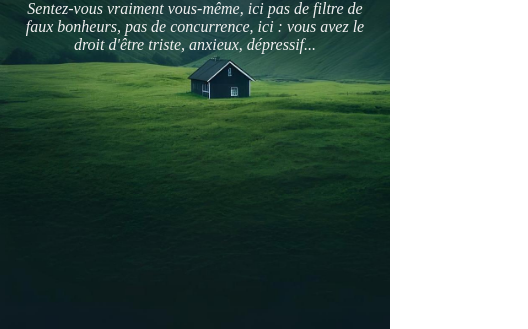
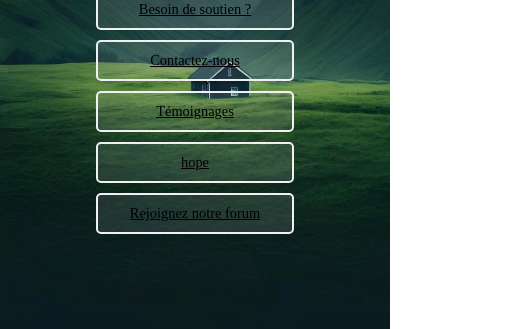
Before and after one commit to GIBRILmadak/BLACK-HEART, a website: page index.html in a window 390 px wide. Shown: the part 515-844 px from the top of the page, 528 px wide, since content can reach past the window. Drawn offline with Linux system fonts and the light colour scheme; a web font is replaced by a local one.

Commit message:
Update index.html

```diff
--- a/index.html
+++ b/index.html
@@ -62,17 +62,16 @@
     }
 
     .links {
-      position: absolute;
-      top: 20px;
-      left: 50%;
-      transform: translateX(-50%);
+      position: static; /* Supprime la position absolue */
       display: flex;
-      gap: 20px;
+      flex-wrap: wrap; /* Permet aux liens de passer à la ligne */
+      justify-content: center; /* Centre les liens horizontalement */
+      gap: 10px; /* Ajoute un espacement entre les liens */
+      margin-top: 20px; /* Ajoute un espacement au-dessus des liens */
     }
 
     .links a {
-      color: #f0f0f0;
-      text-decoration: none;
+      color: black; /* Texte des boutons en noir */
       font-size: 1.2rem;
       padding: 10px 20px;
       border: 2px solid #f0f0f0;
@@ -115,15 +114,57 @@
         font-size: 1rem;
         margin-top: 10px;
       }
+      .links {
+        flex-direction: column; /* Affiche les liens en colonne */
+        align-items: center; /* Centre les liens dans la colonne */
+      }
       .links a {
-        font-size: 0.9rem;
-        padding: 10px;
-        border-radius: 8px; /* Arrondi plus prononcé */
+        width: 100%; /* Les liens prennent toute la largeur */
+        text-align: center; /* Centre le texte des liens */
+        font-size: 0.8rem; /* Réduction de la taille du texte */
+        padding: 8px 15px; /* Réduction de la taille des boutons */
+        border-radius: 5px;
         background-color: rgba(255, 255, 255, 0.1); /* Fond semi-transparent */
       }
 
       .links a:hover {
         background-color: rgba(255, 255, 255, 0.3); /* Fond plus visible au survol */
+      }
+    }
+
+    @media (max-width: 768px) {
+      .main-title {
+        font-size: 2.5rem;
+      }
+      .subtitle {
+        font-size: 1.3rem;
+      }
+      .message {
+        font-size: 1rem;
+      }
+      .links a {
+        font-size: 1rem;
+        padding: 8px 15px;
+      }
+    }
+
+    @media (max-width: 480px) {
+      .main-title {
+        font-size: 2rem;
+      }
+      .subtitle {
+        font-size: 1rem;
+      }
+      .message {
+        font-size: 0.9rem;
+      }
+      .links {
+        flex-direction: column;
+        gap: 10px;
+      }
+      .links a {
+        font-size: 0.9rem;
+        padding: 10px;
       }
     }
   </style>
```
